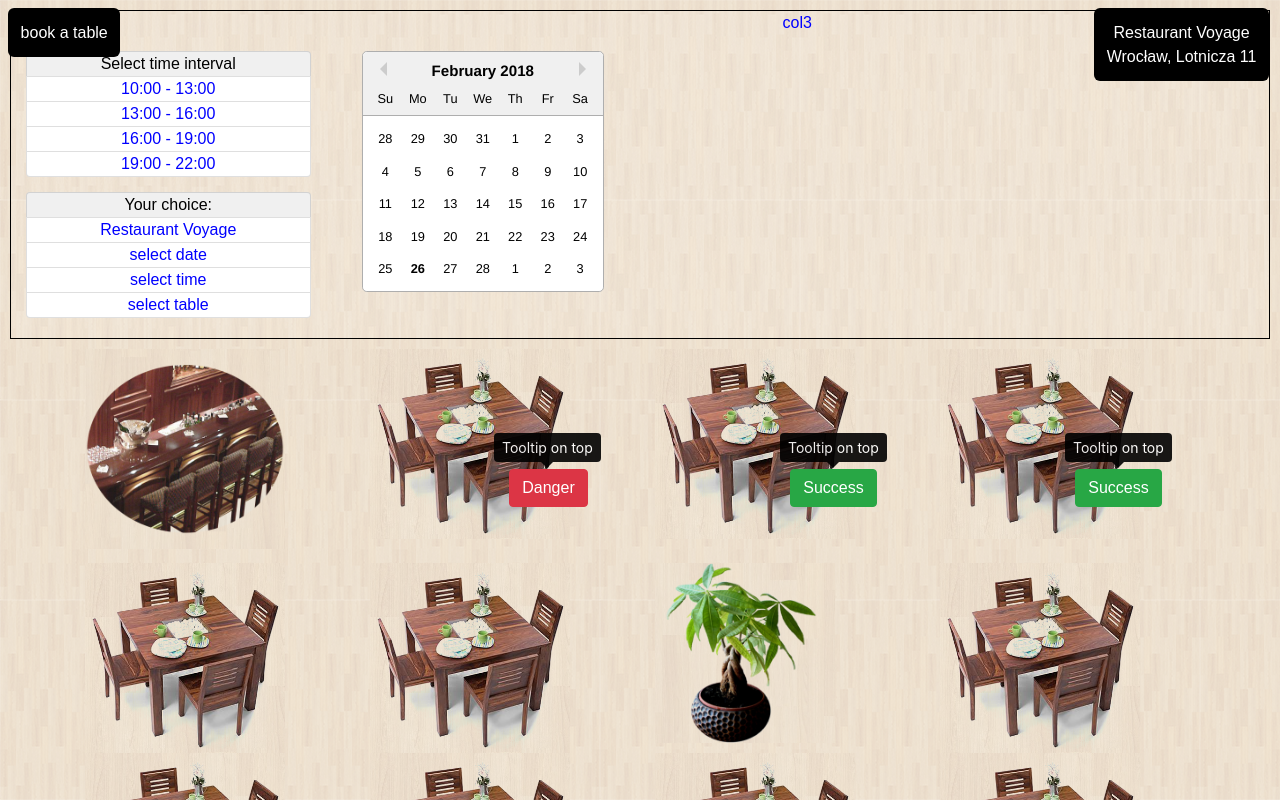
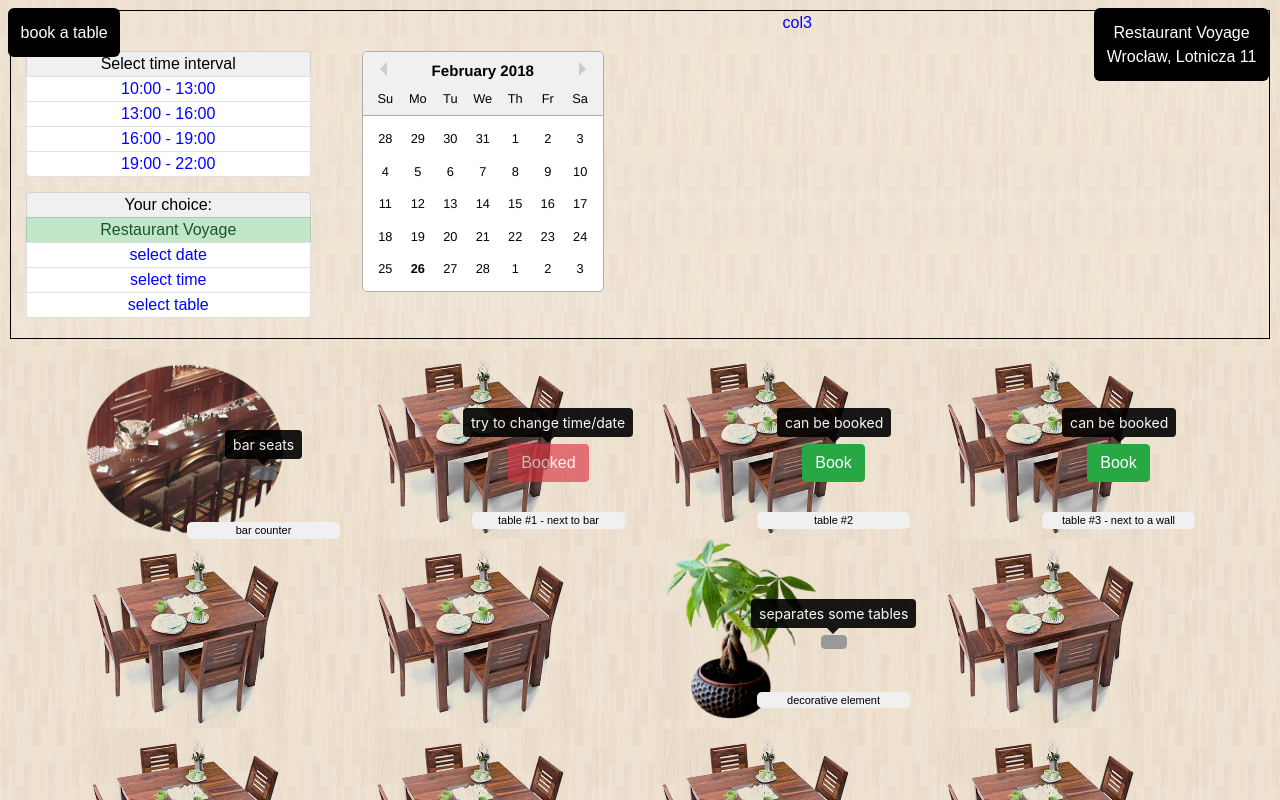
Before and after one commit to PiotrDrabik/BookTable, a React (Create React App) app: page / in a window 1280 px wide. Shown: the top 800 px of the page. Built offline with nearby package versions, Linux system fonts and the light colour scheme.

Commit message:
tables' description, validation selected date and time

```diff
--- a/src/App.js
+++ b/src/App.js
@@ -52,8 +52,16 @@ class App extends Component {
             width: '200px'
         };
         const buttonPosition = {
-            marginTop: '-50%',
+            marginTop: '-70%',
             marginLeft: '40%'
+        };
+        const descriptionPosition = {
+            marginTop: '-20%',
+            marginLeft: '40%',
+            backgroundColor: '#f0f0f0',
+            color: 'black',
+            borderRadius: '5px',
+            fontSize: '11px'
         };
         return (
             <div className="App" style={mainBgStyle}>
@@ -64,24 +72,31 @@ class App extends Component {
                     <div className="row">
                         <div className="col-12 col-md-3">
                             <div style={barCounterStyle}></div>
+                            <button type="button" onClick={() => console.log(this)} style={buttonPosition} data-toggle="tooltip" data-placement="top" title="bar seats"
+                                    className="btn btn-secondary" disabled>
+                            </button>
+                            <div style={descriptionPosition}>bar counter</div>
                         </div>
                         <div className="col-12 col-md-3">
                             <div style={tableStyle}></div>
-                            <button type="button" onClick={() => console.log(this)} style={buttonPosition} data-toggle="tooltip" data-placement="top" title="Tooltip on top"
-                                    className="btn btn-danger">Danger
+                            <button type="button" onClick={() => console.log(this)} style={buttonPosition} data-toggle="tooltip" data-placement="top" title="try to change time/date"
+                                    className="btn btn-danger" disabled>Booked
                             </button>
+                            <div style={descriptionPosition}>table #1 - next to bar</div>
                         </div>
                         <div className="col-12 col-md-3">
                             <div style={tableStyle}></div>
-                            <button type="button" onClick={() => console.log(this)} style={buttonPosition} data-toggle="tooltip" data-placement="top" title="Tooltip on top"
-                                    className="btn btn-success">Success
+                            <button type="button" onClick={() => console.log(this)} style={buttonPosition} data-toggle="tooltip" data-placement="top" title="can be booked"
+                                    className="btn btn-success">Book
                             </button>
+                            <div style={descriptionPosition}>table #2</div>
                         </div>
                         <div className="col-12 col-md-3">
                             <div style={tableStyle}></div>
-                            <button type="button" onClick={() => console.log(this)} style={buttonPosition} data-toggle="tooltip" data-placement="top" title="Tooltip on top"
-                                    className="btn btn-success">Success
+                            <button type="button" onClick={() => console.log(this)} style={buttonPosition} data-toggle="tooltip" data-placement="top" title="can be booked"
+                                    className="btn btn-success">Book
                             </button>
+                            <div style={descriptionPosition}>table #3 - next to a wall</div>
                         </div>
                     </div>
                     <div className="row">
@@ -93,6 +108,10 @@ class App extends Component {
                         </div>
                         <div className="col-12 col-md-3">
                             <div style={flowerStyle}></div>
+                            <button type="button" onClick={() => console.log(this)} style={buttonPosition} data-toggle="tooltip" data-placement="top" title="separates some tables"
+                                    className="btn btn-secondary" disabled>
+                            </button>
+                            <div style={descriptionPosition}>decorative element</div>
                         </div>
                         <div className="col-12 col-md-3">
                             <div style={tableStyle}></div>
--- a/src/containers/Top.js
+++ b/src/containers/Top.js
@@ -19,18 +19,61 @@ class Top extends Component {
 
     handleChange(date) {
 
-        let currentDate = new Date();
-        if (moment(currentDate).format("YYYY-MM-DD") > moment(date).format("YYYY-MM-DD")) {
-            this.props.setAlert('chosen date is from the past');
-        } else {
-            this.props.removeAlert();
-            this.props.setDate(date);
-        }
+        this.compareCurrentDate(date);
+        this.props.setTime('');
     }
 
     setTime(timeItem) {
 
-        this.props.setTime(timeItem);
+        let startHour = timeItem.substring(0, 2);
+        let checkedTime = this.compareCurrentTime(startHour);
+        if (checkedTime) {
+            this.props.setTime(timeItem);
+        }
+    }
+
+    compareCurrentTime(startHour) {
+
+        let currentTime = new Date();
+
+        let checkedDate = this.compareCurrentDate(this.props.bookeddate.bookDate);
+        if (checkedDate.today) {
+            if (moment(currentTime).format("HH") > startHour) {
+                this.props.setAlert('chosen time interval is from the past');
+            } else if (moment(currentTime).format("HH") === startHour) {
+                    this.props.setAlert('chosen time interval has already started');
+            } else {
+                this.props.removeAlert();
+                return true;
+            }
+        } else {
+            this.props.removeAlert();
+            return true;
+        }
+    }
+
+    compareCurrentDate(date) {
+
+        const setNewDate = (date) => {
+            this.props.removeAlert();
+            this.props.setDate(date);
+        };
+
+        if (!date) {
+            date = new Date();
+        }
+        let currentDate = new Date();
+        let result = {};
+        if (moment(currentDate).format("YYYY-MM-DD") > moment(date).format("YYYY-MM-DD")) {
+            result.past = true;
+            this.props.setAlert('chosen date is from the past');
+        } else if (moment(currentDate).format("YYYY-MM-DD") === moment(date).format("YYYY-MM-DD")) {
+            result.today = true;
+            setNewDate(date);
+        } else {
+            setNewDate(date);
+        }
+        return result;
     }
 
     render() {
@@ -69,11 +112,11 @@ class Top extends Component {
 
                                 <div className="list-group padding-top-15">
                                     <div className="list-group-item" style={firstRow}>Your choice:</div>
-                                    <div className="list-group-item">{this.props.restaurant.name}</div>
-                                    <div className="list-group-item">
+                                    <div className="list-group-item list-group-item-success">{this.props.restaurant.name}</div>
+                                    <div className={"list-group-item " + (this.props.bookeddate.bookDate ? 'list-group-item-success' : '')}>
                                         <span>{this.props.bookeddate.bookDate ? moment(this.props.bookeddate.bookDate).format('LL') : 'select date'}</span>
                                     </div>
-                                    <div className="list-group-item">
+                                    <div className={"list-group-item " + (this.props.bookedtime.bookTime ? 'list-group-item-success' : '')}>
                                         <span>{this.props.bookedtime.bookTime ? this.props.bookedtime.bookTime : 'select time'}</span>
                                     </div>
                                     <div className="list-group-item">select table</div>
```
